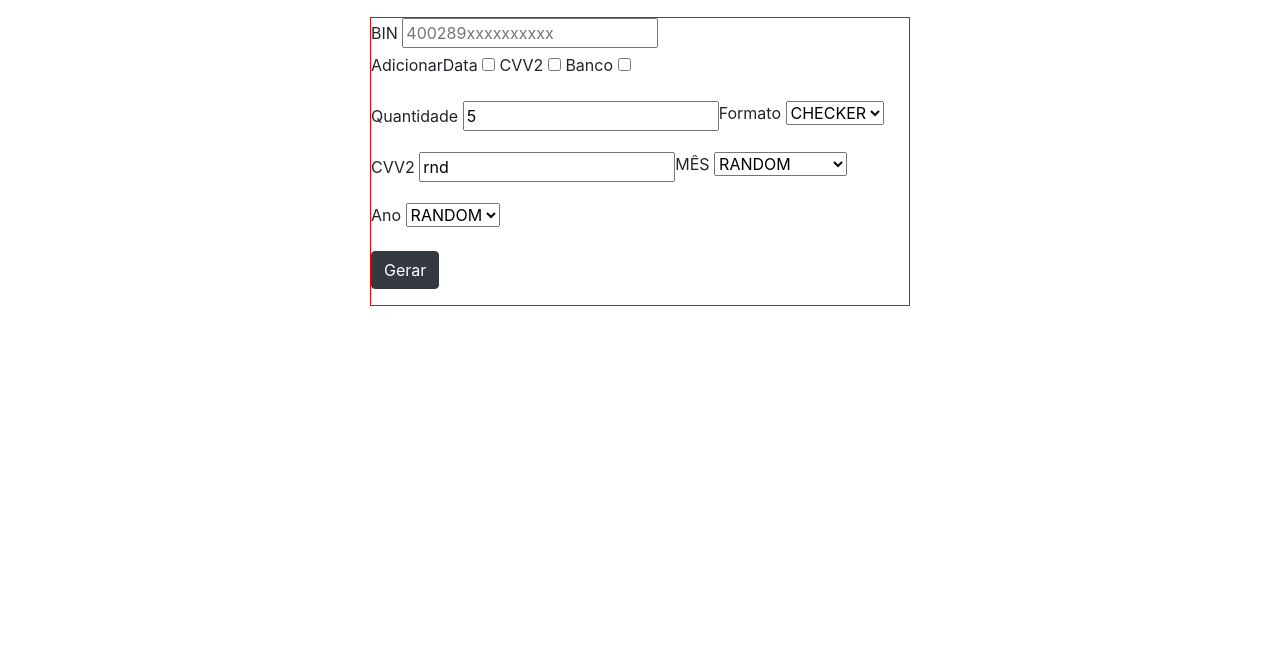
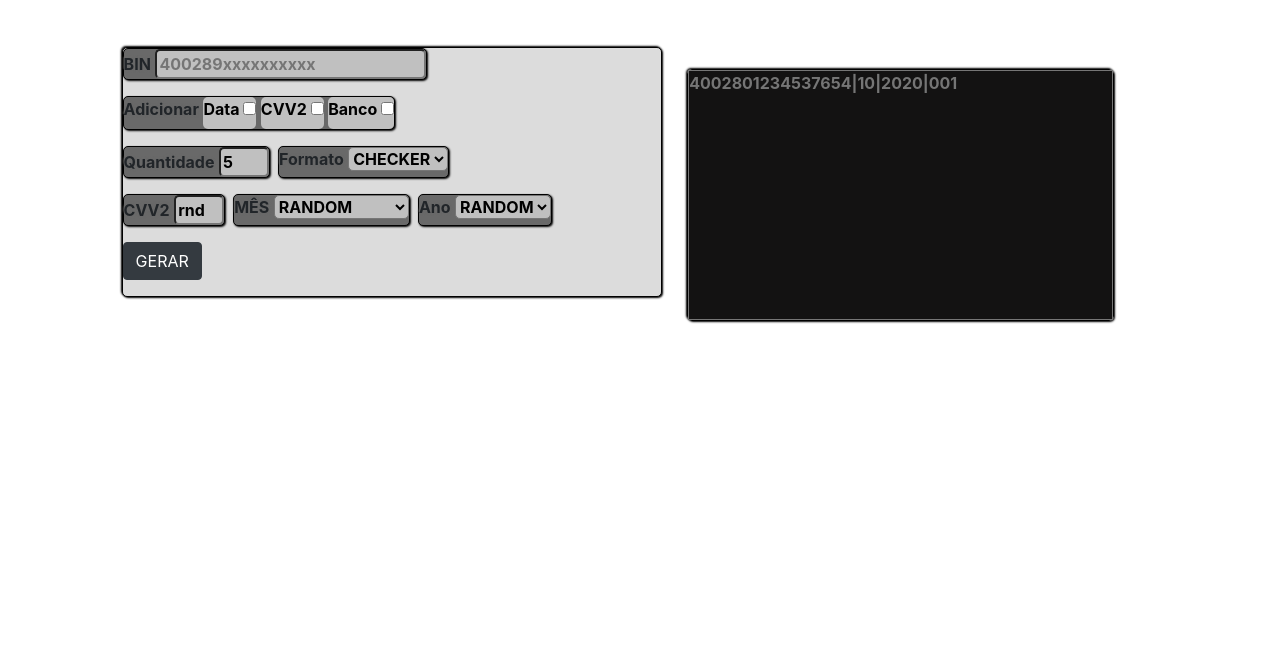
Before and after one commit to goatshipperman/gerador-de-cartao-de-credito, a plain HTML site: page index.html in a window 1280 px wide. Shown: the part 141-800 px from the top of the page. Drawn offline with nearby package versions, Linux system fonts and the light colour scheme; a web font is replaced by a local one.

Commit message:
Finalizando layout para PC

```diff
--- /dev/null
+++ b/css/index.css
@@ -0,0 +1,93 @@
+@charset 'utf8';
+@import url('https://fonts.googleapis.com/css2?family=Odibee+Sans&display=swap');
+
+.titulo {
+    text-align: center;
+    font-family: 'Odibee Sans', cursive;
+    text-shadow: 1px 1px 2px black, -1px -1px 2px black;
+    margin-top: 2%;
+  }
+
+  .borda {
+    margin-left: 2%;
+    margin-top: 5%;
+    background: #DCDCDC;
+    border-radius: 5px;
+    border: 1px solid black;
+    box-shadow: 1px 1px 2px black, -1px -1px 2px black;
+    display: inline-block;
+  }
+
+  .bo {
+    border: 1px solid green;
+    display: inline-block;
+  }
+
+  .item_div {
+      border: 1px solid black;
+      border-radius: 5px;
+      box-shadow: 1px 1px 2px black;
+      background: #696969;
+  }
+
+  .label {
+      font-weight: bolder;
+      text-shadow: 1px 1px 2px #696969, -1px -1px 2px #696969;
+      margin: 0;
+  }
+
+  .input {
+      background: #C0C0C0;
+      margin: 0;
+      color: black;
+      font-weight: bold;
+      display: inline-block;
+      border-radius: 5px;
+  }
+
+  #div_adicionar {
+      display: inline-block;
+  }
+
+  #div_formato {
+      margin-left: 1.5%;
+  }
+
+  #i_cvv {
+      width: 50px;
+  }
+
+  #i_quantidade {
+      width: 50px;
+  }
+
+  .last {
+      margin-right: 1.5%;
+  }
+
+  #submit {
+      text-transform: uppercase;
+  }
+
+  .div_area {
+      display: inline-block;
+      position: absolute;
+      top: 26.3%;
+      margin-left: 2%;
+      height: 252px;
+      border: 1px solid black;
+      box-shadow: 1px 1px 2px black, -1px -1px 2px black;
+      border-radius: 5px;
+      padding: 0;
+  }
+
+  #saida {
+      width: 100%;
+      height: 100%;
+      margin: 0;
+      padding: 0;
+      background: rgb(19, 18, 18);
+      resize: none;
+      color: #696969;
+      font-weight: bold;
+  }
--- a/index.html
+++ b/index.html
@@ -10,21 +10,7 @@
 
   <title>CCGEN</title>
 
-  <style>
-    .titulo {
-      text-align: center;
-    }
-
-    .borda {
-      border: 1px solid red;
-      margin: auto;
-      margin-top: 5%;
-    }
-
-    .bo {
-      border: 1px solid green;
-    }
-  </style>
+  <link href="css/index.css" rel="stylesheet">
 
 </head>
 <body>
@@ -77,33 +63,42 @@
 
         <div class="row">
           <form method="get">
-            <label for="i_bin">BIN</label>
-            <input type="text" name="bin" id="i_bin" placeholder="400289xxxxxxxxxx" maxlength="19" minlength="15" required>
+            <div class="form-group item_div">
+              <label class="label" for="i_bin">BIN</label>
+              <input class="input" type="text" name="bin" id="i_bin" placeholder="400289xxxxxxxxxx" maxlength="19" minlength="15" required>
+            </div>
         </div>
 
         <div class="row">
-          Adicionar
-          <div class=" form-group" id="div_adicionar">
+          <div class="item_div form-group">
+            <span class="label">Adicionar</span>
+            <div id="div_adicionar">
+              <div class="input">
                 <label for="i_data">Data</label>
                 <input type="checkbox" name="add" id="i_data">
+              </div>
 
+              <div class="input">
                 <label for="i_cvv2">CVV2</label>
                 <input type="checkbox" name="add" id="i_cvv2">
-
+              </div>
+              <div class="input">
                 <label for="i_banco">Banco</label>
                 <input type="checkbox" name="add" id="i_banco">
               </div>
             </div>
+          </div>
+        </div>
 
         <div class="row">
-          <div class="form-group" id="div_quantidade">
-            <label for="i_quantidade">Quantidade</label>
-            <input type="number" value="5" name="quantidade" id="i_quantidade">
+          <div class="form-group item_div" id="div_quantidade">
+            <label class="label" for="i_quantidade">Quantidade</label>
+            <input class="input" type="number" value="5" name="quantidade" id="i_quantidade">
           </div>
 
-          <div class="form-group" id="div_formato">
-            <label for="i_formato">Formato</label>
-            <select name="formato" id="i_formato">
+          <div class="form-group item_div" id="div_formato">
+            <label class="label" for="i_formato">Formato</label>
+            <select class="input" name="formato" id="i_formato">
               <option selected>CHECKER</option>
               <option>CSV</option>
               <option>JSON</option>
@@ -112,14 +107,14 @@
         </div>
 
         <div class="row">
-          <div class="form-group" id="div_cvv2">
-            <label for="i_cvv">CVV2</label>
-            <input text="text" value="rnd" maxlength="3" name="cvv" id="i_cvv">
+          <div class="form-group item_div last" id="div_cvv2">
+            <label class="label" for="i_cvv">CVV2</label>
+            <input class="input" text="text" value="rnd" maxlength="3" name="cvv" id="i_cvv">
           </div>
 
-          <div class="form-group" id="div_mes">
-            <label for="i_mes">MÊS</label>
-            <select name="mes" id="i_mes">
+          <div class="form-group item_div last" id="div_mes">
+            <label class="label" for="i_mes">MÊS</label>
+            <select class="input" name="mes" id="i_mes">
               <option>RANDOM</option>
               <option value="01">01 - Janeiro</option>
               <option value="02">02 - Fevereiro</option>
@@ -136,9 +131,9 @@
             </select>
           </div>
 
-          <div class="form-group" id="div_ano">
-            <label for="i_ano">Ano</label>
-            <select name="ano" id="i_ano">
+          <div class="form-group item_div last" id="div_ano">
+            <label class="label" for="i_ano">Ano</label>
+            <select class="input" name="ano" id="i_ano">
               <option>RANDOM</option>
               <option>2020</option>
               <option>2021</option>
@@ -160,6 +155,11 @@
         </div>
 
       </div>
+
+      <div class="col-md-4 div_area">
+        <textarea id="saida" placeholder="4002801234537654|10|2020|001"></textarea>
+      </div>
+
     </div>
 
   </div>
```
Lines whose indentation alone changed are shown as unchanged.
